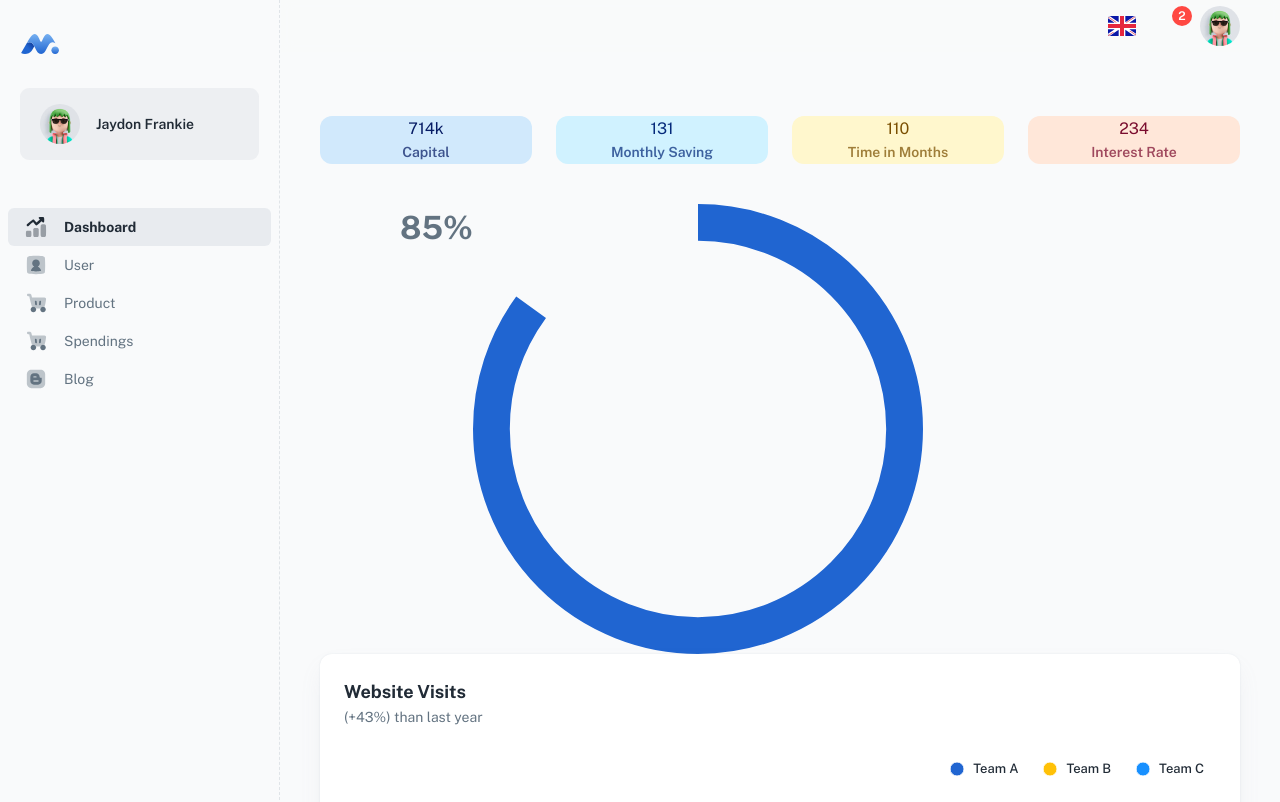
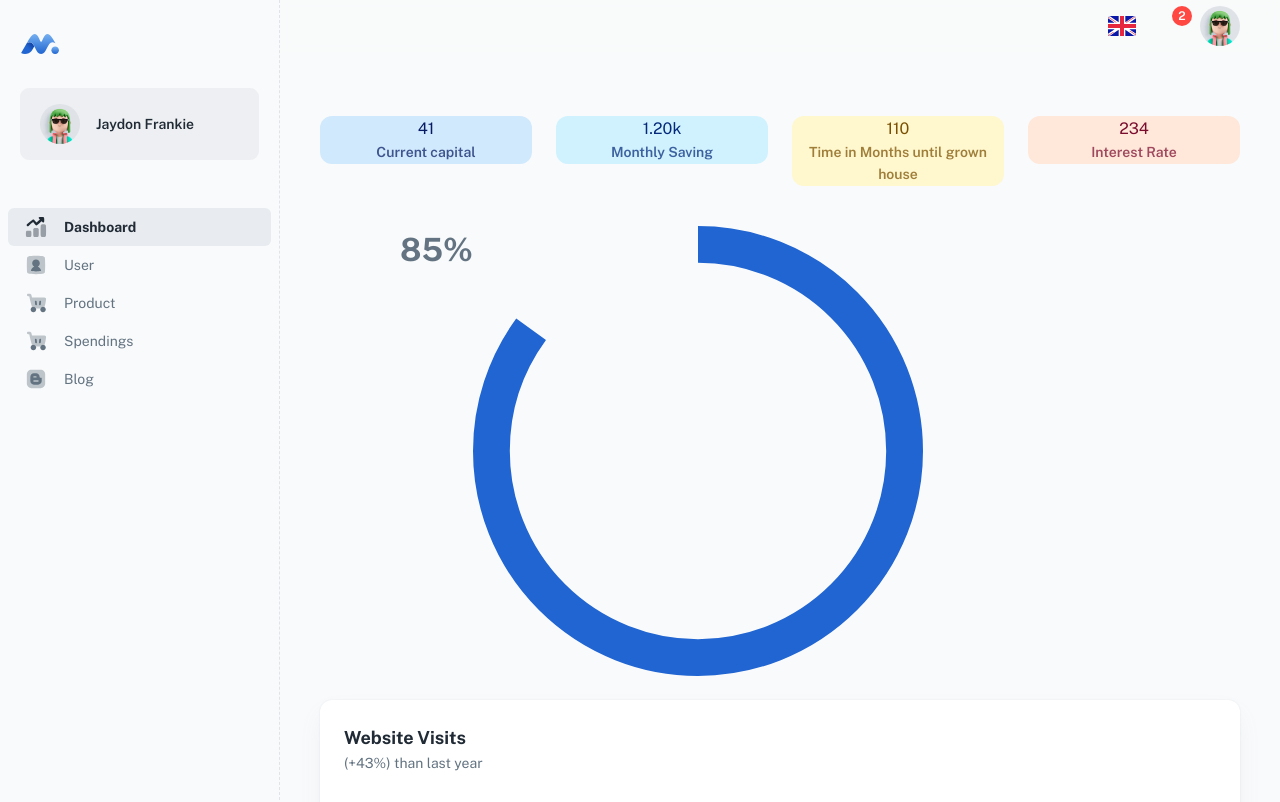
Before and after one commit to Grow-Home/GrowHome, a React (Create React App) app in the folder grow-home-app/: page /dashboard/app in a window 1280 px wide. Shown: the top 802 px of the page. Built offline with nearby package versions, Linux system fonts and the light colour scheme; some icons are missing; a web font is replaced by a local one.

Commit message:
Change description to API data

```diff
--- a/grow-home-app/src/pages/DashboardAppPage.js
+++ b/grow-home-app/src/pages/DashboardAppPage.js
@@ -31,27 +31,34 @@ export default function DashboardAppPage() {
 
         <Grid container spacing={3}>
           <Grid item xs={12} sm={6} md={3}>
-            <AppWidgetSummary title="Capital" total={714000}  />
+            <AppWidgetSummary title="Current capital" total={41.000}  />
           </Grid>
 
           <Grid item xs={12} sm={6} md={3}>
-            <AppWidgetSummary title="Monthly Saving" total={131} color="info"/>
+            <AppWidgetSummary title="Monthly Saving" total={1200} color="info"/>
           </Grid>
 
           <Grid item xs={12} sm={6} md={3}>
-            <AppWidgetSummary title="Time in Months" total={110} color="warning" />
+            <AppWidgetSummary title="Time in Months until grown house" total={110} color="warning" />
           </Grid>
 
           <Grid item xs={12} sm={6} md={3}>
             <AppWidgetSummary title="Interest Rate" total={234} color="error"  />
           </Grid>
 
-          <Grid item xs={12} md={18} lg={14}>
+          <Grid item xs={12} md={6} lg={4}>
               {/* House Building Blocks  */}
               <Box sx={{ pl:10, pt:2 }} >
                   <CircularStatic/>
               </Box>
+          </Grid>
+          <Grid item xs={12} md={6} lg={8}>
+              <Box sx={{ pl:10, pt:2 }} >
+                  <p>Hallo</p>
+              </Box>
+          </Grid>
 
+          <Grid item xs={12} md={18} lg={14}>
             <AppWebsiteVisits
               title="Website Visits"
               subheader="(+43%) than last year"
```
